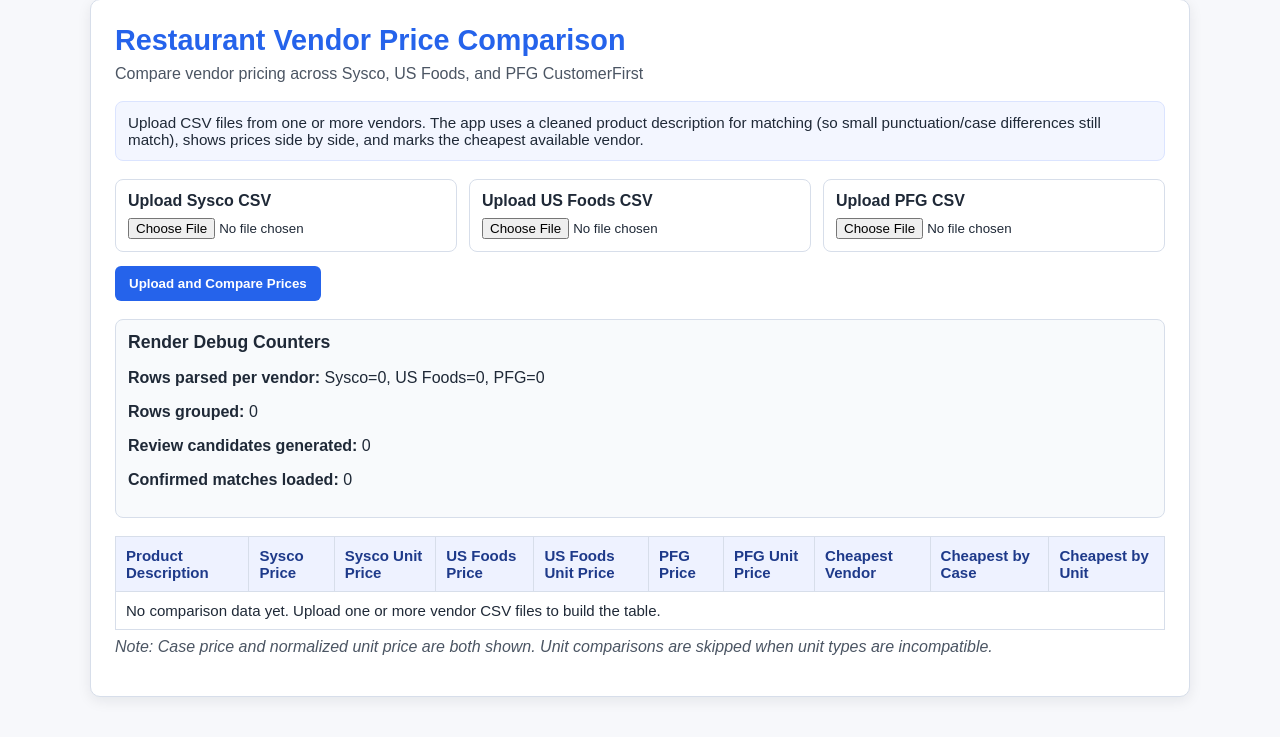
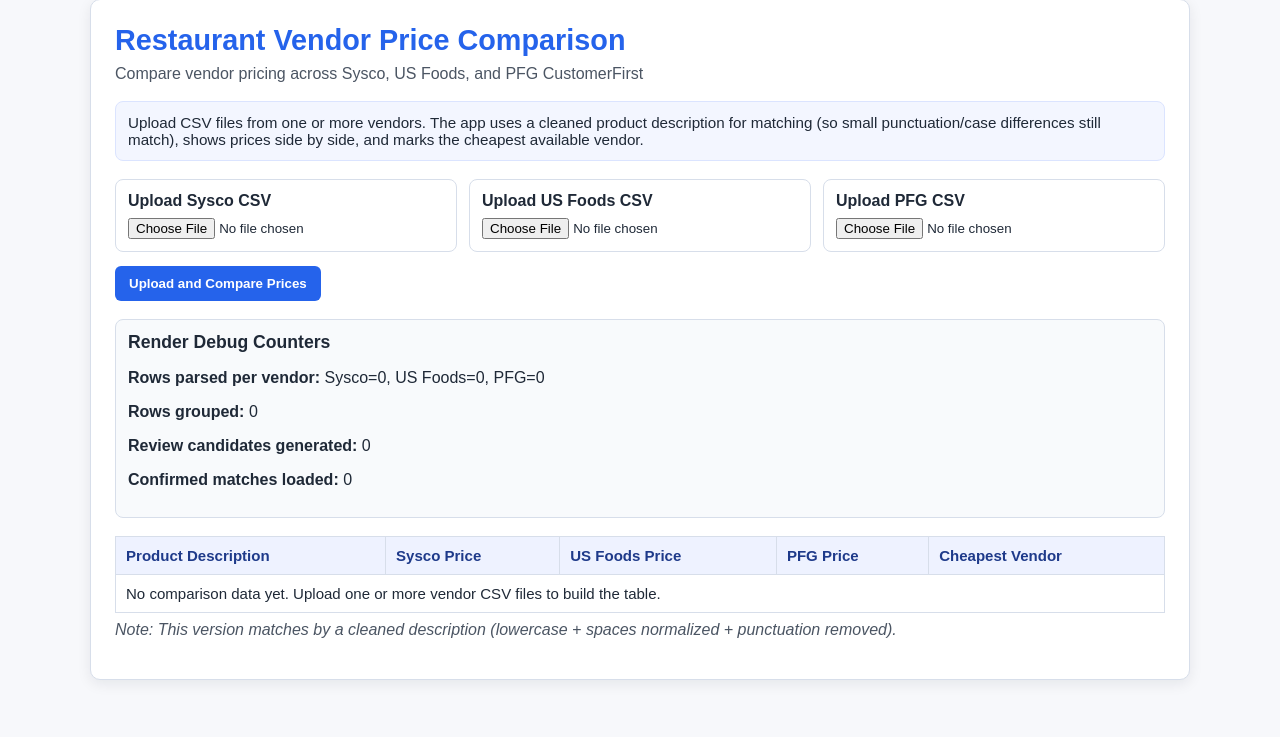
Before and after one commit to Mfaraglia/Confluence, a Flask app: page / in a window 1280 px wide. Shown: the part 25-762 px from the top of the page. Run offline with Flask 3, Linux system fonts and the light colour scheme.

Commit message:
Revert unit-price layer and restore pre-unit comparison behavior

```diff
--- a/app.py
+++ b/app.py
@@ -75,14 +75,9 @@
             {
                 "description": description,
                 "sysco": f"${prices['sysco']:.2f}" if prices["sysco"] is not None else "",
-                "sysco_unit_price": "Needs review",
                 "us_foods": f"${prices['us_foods']:.2f}" if prices["us_foods"] is not None else "",
-                "us_foods_unit_price": "Needs review",
                 "pfg": f"${prices['pfg']:.2f}" if prices["pfg"] is not None else "",
-                "pfg_unit_price": "Needs review",
-                "cheapest_case_vendor": cheapest_vendor,
-                "cheapest_unit_vendor": "",
-                "unit_review_note": "Needs review",
+                "cheapest_vendor": cheapest_vendor,
             }
         )
     return output
@@ -323,117 +318,6 @@
         return None
 
 
-def parse_pack_size(pack_size_text: str) -> Dict[str, Any]:
-    text = (pack_size_text or "").strip().lower()
-    compact = re.sub(r"\s+", " ", text)
-    result: Dict[str, Any] = {
-        "pack_size_text": pack_size_text or "",
-        "normalized_unit_quantity": None,
-        "normalized_unit_type": "",
-        "parse_debug": "Could not parse pack size.",
-    }
-    if compact == "":
-        result["parse_debug"] = "Pack size empty."
-        return result
-
-    unit_aliases = {
-        "ct": "each",
-        "count": "each",
-        "ea": "each",
-        "each": "each",
-        "lb": "lb",
-        "lbs": "lb",
-        "gal": "gal",
-        "gallon": "gal",
-        "gallons": "gal",
-        "oz": "oz",
-        "dozen": "dozen",
-        "dz": "dozen",
-    }
-
-    match_pack = re.match(r"^\s*(\d+)\s*/\s*(\d+(?:\.\d+)?)\s*([a-z]+)\s*$", compact)
-    if match_pack:
-        outer = float(match_pack.group(1))
-        inner = float(match_pack.group(2))
-        unit_raw = match_pack.group(3)
-        unit = unit_aliases.get(unit_raw, unit_raw)
-        if unit == "dozen":
-            quantity = outer * inner * 12.0
-            unit = "each"
-        else:
-            quantity = outer * inner
-        result.update(
-            {
-                "normalized_unit_quantity": quantity,
-                "normalized_unit_type": unit,
-                "parse_debug": f"Parsed '{compact}' as {outer} x {inner} {unit}.",
-            }
-        )
-        return result
-
-    match_simple = re.match(r"^\s*(\d+(?:\.\d+)?)\s*([a-z]+)\s*$", compact)
-    if match_simple:
-        qty = float(match_simple.group(1))
-        unit_raw = match_simple.group(2)
-        unit = unit_aliases.get(unit_raw, unit_raw)
-        if unit == "dozen":
-            qty = qty * 12.0
-            unit = "each"
-        result.update(
-            {
-                "normalized_unit_quantity": qty,
-                "normalized_unit_type": unit,
-                "parse_debug": f"Parsed '{compact}' as {qty} {unit}.",
-            }
-        )
-        return result
-
-    result["parse_debug"] = f"Unsupported pack format: '{compact}'."
-    return result
-
-
-def compute_unit_pricing_for_grouped_row(grouped_row: Dict[str, Any]) -> Dict[str, Any]:
-    # Unit pricing is intentionally isolated from matching/grouping.
-    # It reads final grouped vendor case prices + pack sizes and computes vendor unit prices.
-    vendor_unit_data: Dict[str, Dict[str, Any]] = {}
-    for vendor_key in ["sysco", "us_foods", "pfg"]:
-        case_price = grouped_row.get(vendor_key)
-        pack_size_text = str(grouped_row.get(f"{vendor_key}_pack_size") or "")
-        parsed_pack = parse_pack_size(pack_size_text)
-        qty = parsed_pack.get("normalized_unit_quantity")
-        unit_type = str(parsed_pack.get("normalized_unit_type") or "")
-        unit_price = None
-        if case_price is not None and qty and float(qty) > 0:
-            unit_price = float(case_price) / float(qty)
-        vendor_unit_data[vendor_key] = {
-            "unit_price": unit_price,
-            "unit_type": unit_type,
-            "pack_parse_debug": parsed_pack.get("parse_debug", ""),
-        }
-
-    available = {
-        key: value
-        for key, value in vendor_unit_data.items()
-        if value["unit_price"] is not None and value["unit_type"]
-    }
-    cheapest_unit_vendor = ""
-    unit_review_note = ""
-    if available:
-        unit_types = {value["unit_type"] for value in available.values()}
-        if len(unit_types) > 1:
-            unit_review_note = "Unit mismatch — review needed."
-        else:
-            winner = min(available, key=lambda k: float(available[k]["unit_price"]))
-            vendor_name_map = {"sysco": "Sysco", "us_foods": "US Foods", "pfg": "PFG"}
-            cheapest_unit_vendor = vendor_name_map[winner]
-
-    return {
-        "vendors": vendor_unit_data,
-        "cheapest_unit_vendor": cheapest_unit_vendor,
-        "unit_review_note": unit_review_note,
-    }
-
-
 # Build a simple cleaned description for matching similar products across files.
 # Rules:
 # 1) lowercase + trim
@@ -789,12 +673,6 @@
             continue
 
         parsed_price = parse_price_to_float(raw_price)
-        pack_parse = parse_pack_size(pack_size)
-        normalized_qty = pack_parse.get("normalized_unit_quantity")
-        normalized_unit_type = str(pack_parse.get("normalized_unit_type") or "")
-        unit_price = None
-        if parsed_price is not None and normalized_qty and float(normalized_qty) > 0:
-            unit_price = parsed_price / float(normalized_qty)
 
         parsed_row = {
             "vendor": vendor_name,
@@ -805,10 +683,6 @@
             "normalized_description": clean_description_for_match(description),
             "alias_expanded_description": clean_description_for_match(description),
             "final_tokens": build_meaningful_tokens(clean_description_for_match(description)),
-            "normalized_unit_quantity": normalized_qty,
-            "normalized_unit_type": normalized_unit_type,
-            "unit_price": unit_price,
-            "pack_parse_debug": pack_parse.get("parse_debug", ""),
             "core_tokens": [],
             "attribute_tokens": [],
             "size_tokens": [],
@@ -828,10 +702,6 @@
                     "pack_size": pack_size,
                     "raw_price": raw_price,
                     "parsed_price": parsed_row["price"],
-                    "normalized_unit_quantity": parsed_row["normalized_unit_quantity"],
-                    "normalized_unit_type": parsed_row["normalized_unit_type"],
-                    "unit_price": parsed_row["unit_price"],
-                    "pack_parse_debug": parsed_row["pack_parse_debug"],
                     "normalized_description": parsed_row["normalized_description"],
                     "alias_expanded_description": parsed_row["alias_expanded_description"],
                     "final_tokens": parsed_row["final_tokens"],
@@ -1053,9 +923,6 @@
                 "sysco": None,
                 "us_foods": None,
                 "pfg": None,
-                "sysco_pack_size": "",
-                "us_foods_pack_size": "",
-                "pfg_pack_size": "",
             }
         else:
             combined[final_group_key]["display_description"] = choose_clearer_description(
@@ -1107,22 +974,18 @@
         )
 
         price = row.get("price")
-        pack_size_text = str(row.get("pack_size") or "")
         if vendor == "Sysco":
             current = combined[final_group_key]["sysco"]
             if current is None or (price is not None and price < current):
                 combined[final_group_key]["sysco"] = price
-                combined[final_group_key]["sysco_pack_size"] = pack_size_text
         elif vendor == "US Foods":
             current = combined[final_group_key]["us_foods"]
             if current is None or (price is not None and price < current):
                 combined[final_group_key]["us_foods"] = price
-                combined[final_group_key]["us_foods_pack_size"] = pack_size_text
         elif vendor == "PFG":
             current = combined[final_group_key]["pfg"]
             if current is None or (price is not None and price < current):
                 combined[final_group_key]["pfg"] = price
-                combined[final_group_key]["pfg_pack_size"] = pack_size_text
 
     output: List[Dict[str, str]] = []
     for _, prices in sorted(combined.items(), key=lambda item: item[1]["display_description"].lower()):
@@ -1132,37 +995,14 @@
             "PFG": prices["pfg"],
         }
         available = {vendor: value for vendor, value in vendor_prices.items() if value is not None}
-        cheapest_case_vendor = min(available, key=available.get) if available else ""
-
-        unit_pricing = compute_unit_pricing_for_grouped_row(prices)
-        unit_vendors = unit_pricing["vendors"]
-        cheapest_unit_vendor = unit_pricing["cheapest_unit_vendor"]
-        unit_review_note = unit_pricing["unit_review_note"]
+        cheapest_vendor = min(available, key=available.get) if available else ""
         output.append(
             {
                 "description": str(prices["display_description"]),
                 "sysco": f"${prices['sysco']:.2f}" if prices["sysco"] is not None else "",
                 "us_foods": f"${prices['us_foods']:.2f}" if prices["us_foods"] is not None else "",
                 "pfg": f"${prices['pfg']:.2f}" if prices["pfg"] is not None else "",
-                "sysco_unit_price": (
-                    f"${unit_vendors['sysco']['unit_price']:.2f} / {unit_vendors['sysco']['unit_type']}"
-                    if unit_vendors["sysco"]["unit_price"] is not None and unit_vendors["sysco"]["unit_type"]
-                    else "Needs review"
-                ),
-                "us_foods_unit_price": (
-                    f"${unit_vendors['us_foods']['unit_price']:.2f} / {unit_vendors['us_foods']['unit_type']}"
-                    if unit_vendors["us_foods"]["unit_price"] is not None and unit_vendors["us_foods"]["unit_type"]
-                    else "Needs review"
-                ),
-                "pfg_unit_price": (
-                    f"${unit_vendors['pfg']['unit_price']:.2f} / {unit_vendors['pfg']['unit_type']}"
-                    if unit_vendors["pfg"]["unit_price"] is not None and unit_vendors["pfg"]["unit_type"]
-                    else "Needs review"
-                ),
-                "cheapest_vendor": cheapest_case_vendor,
-                "cheapest_case_vendor": cheapest_case_vendor,
-                "cheapest_unit_vendor": cheapest_unit_vendor,
-                "unit_review_note": unit_review_note,
+                "cheapest_vendor": cheapest_vendor,
             }
         )
 
@@ -1174,8 +1014,6 @@
         "left_unmatched": stats["left_unmatched"],
         "forced_group_keys_created": len(forced_groups_debug),
         "forced_group_assignments": forced_groups_debug,
-        "matching_completed_before_unit_pricing": True,
-        "grouped_products_before_unit_pricing": len(combined),
     }
 
     us_items = [entry for entry in parsed_entries if entry["vendor"] == "US Foods"]
--- a/templates/index.html
+++ b/templates/index.html
@@ -144,11 +144,6 @@
       font-weight: 700;
     }
 
-    .cheapest-unit {
-      background: #fff6d6 !important;
-      color: #7a4b00;
-      font-weight: 700;
-    }
 
     .muted {
       color: var(--muted);
@@ -423,10 +418,6 @@
                     pack_size="{{ sample.pack_size }}",
                     raw_price="{{ sample.raw_price }}",
                     parsed_price="{{ sample.parsed_price }}",
-                    normalized_unit_quantity="{{ sample.normalized_unit_quantity }}",
-                    normalized_unit_type="{{ sample.normalized_unit_type }}",
-                    unit_price="{{ sample.unit_price }}",
-                    pack_parse_debug="{{ sample.pack_parse_debug }}",
                     normalized_description="{{ sample.normalized_description }}"
                   </li>
                 {% endfor %}
@@ -488,8 +479,6 @@
         <p><strong>Auto-grouped:</strong> {{ review_stats.auto_grouped }}</p>
         <p><strong>Sent to review:</strong> {{ review_stats.sent_to_review }}</p>
         <p><strong>Left unmatched:</strong> {{ review_stats.left_unmatched }}</p>
-        <p><strong>Matching completed before unit pricing:</strong> {{ "Yes" if review_stats.matching_completed_before_unit_pricing else "No" }}</p>
-        <p><strong>Grouped products before unit pricing:</strong> {{ review_stats.grouped_products_before_unit_pricing }}</p>
         {% if review_stats.review_reasons %}
           <p><strong>Why items were included in review:</strong></p>
           <ul class="debug-list">
@@ -619,14 +608,9 @@
           <tr>
             <th>Product Description</th>
             <th>Sysco Price</th>
-            <th>Sysco Unit Price</th>
             <th>US Foods Price</th>
-            <th>US Foods Unit Price</th>
             <th>PFG Price</th>
-            <th>PFG Unit Price</th>
             <th>Cheapest Vendor</th>
-            <th>Cheapest by Case</th>
-            <th>Cheapest by Unit</th>
           </tr>
         </thead>
         <tbody>
@@ -634,27 +618,22 @@
             {% for row in rows %}
               <tr>
                 <td>{{ row.description }}</td>
-                <td class="{% if row.cheapest_case_vendor == 'Sysco' %}cheapest{% endif %}">{{ row.sysco }}</td>
-                <td class="{% if row.cheapest_unit_vendor == 'Sysco' %}cheapest-unit{% endif %}">{{ row.sysco_unit_price }}</td>
-                <td class="{% if row.cheapest_case_vendor == 'US Foods' %}cheapest{% endif %}">{{ row.us_foods }}</td>
-                <td class="{% if row.cheapest_unit_vendor == 'US Foods' %}cheapest-unit{% endif %}">{{ row.us_foods_unit_price }}</td>
-                <td class="{% if row.cheapest_case_vendor == 'PFG' %}cheapest{% endif %}">{{ row.pfg }}</td>
-                <td class="{% if row.cheapest_unit_vendor == 'PFG' %}cheapest-unit{% endif %}">{{ row.pfg_unit_price }}</td>
+                <td class="{% if row.cheapest_vendor == 'Sysco' %}cheapest{% endif %}">{{ row.sysco }}</td>
+                <td class="{% if row.cheapest_vendor == 'US Foods' %}cheapest{% endif %}">{{ row.us_foods }}</td>
+                <td class="{% if row.cheapest_vendor == 'PFG' %}cheapest{% endif %}">{{ row.pfg }}</td>
                 <td>{{ row.cheapest_vendor }}</td>
-                <td>{{ row.cheapest_case_vendor }}</td>
-                <td>{{ row.unit_review_note if row.unit_review_note else row.cheapest_unit_vendor }}</td>
               </tr>
             {% endfor %}
           {% else %}
             <tr>
-              <td colspan="10">No comparison data yet. Upload one or more vendor CSV files to build the table.</td>
+              <td colspan="5">No comparison data yet. Upload one or more vendor CSV files to build the table.</td>
             </tr>
           {% endif %}
         </tbody>
       </table>
     </div>
 
-    <p class="muted">Note: Case price and normalized unit price are both shown. Unit comparisons are skipped when unit types are incompatible.</p>
+    <p class="muted">Note: This version matches by a cleaned description (lowercase + spaces normalized + punctuation removed).</p>
   </main>
   <script>
     (function () {
```
Also changed, not shown: README.md.
